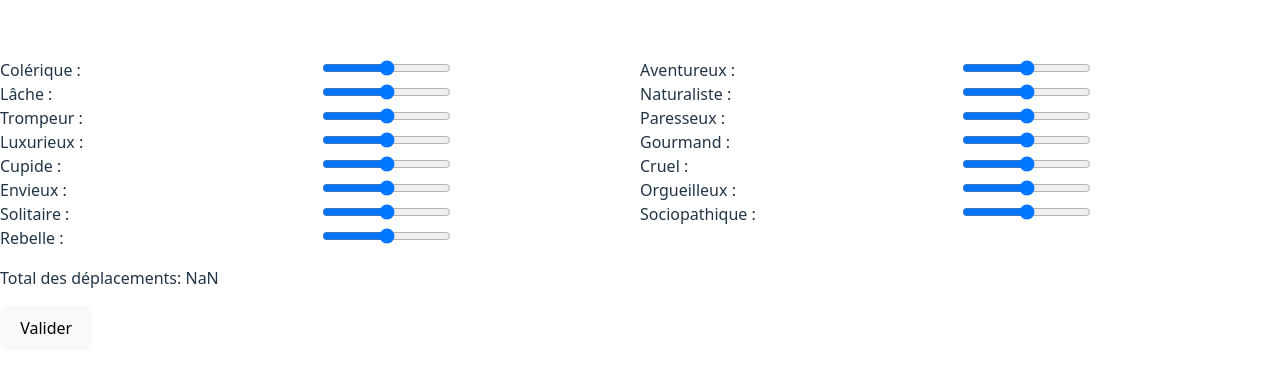
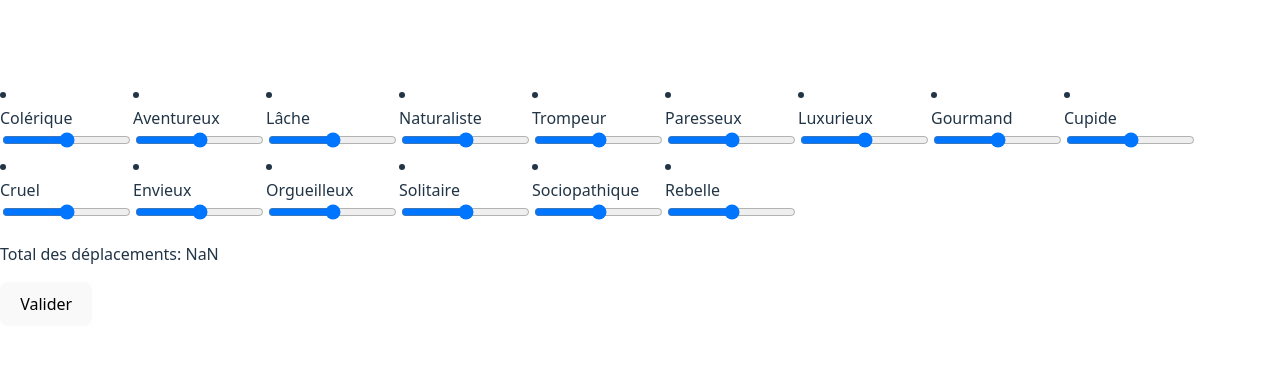
Before and after one commit to gabriellevy/destin-extremis-react, a React (Create React App) app: page /choix-coterie in a window 1280 px wide. Shown: the part 196-568 px from the top of the page. Built offline with nearby package versions, Linux system fonts and the light colour scheme; what @mistralai/mistralai would draw is missing.

Commit message:
calcul de coterie favorite

```diff
--- a/src/ChoixDeCoterie/ChoixDeCoterie.tsx
+++ b/src/ChoixDeCoterie/ChoixDeCoterie.tsx
@@ -1,7 +1,8 @@
-import React from 'react';
+import React, {useState} from 'react';
 import {FieldErrorsImpl, useForm} from 'react-hook-form';
 import {TypeMauvais} from "../types/BonMauvais";
 import SelectionTraits from "./SelectionTraits";
+import Resultat from "./Resultat";
 
 type FormData = {
     [key in TypeMauvais]: number;
@@ -12,7 +13,7 @@ const defaultValues: FormData = Object.keys(TypeMauvais).reduce((acc, key) => {
     return acc;
 }, {} as FormData);
 
-enum PhaseDeChoix {
+export enum PhaseDeChoix {
     selection_traits,
     selection_competences,
     resultat
@@ -22,15 +23,26 @@ const ChoixDeCoterie : React.FC = () => {
     const { register, handleSubmit, watch, formState: { errors } } = useForm<FormData>({
         defaultValues: defaultValues
     });
+    const [phaseDeChoix, setPhaseDeChoix] = useState<PhaseDeChoix>(PhaseDeChoix.selection_traits);
 
-    return (
-        <SelectionTraits
-            register={register}
-            handleSubmit={handleSubmit}
-            errors={errors as FieldErrorsImpl<FormData>}
-            watch={watch}
-        />
-    );
+    return (<>
+            {
+                phaseDeChoix === PhaseDeChoix.selection_traits &&
+                    (<SelectionTraits
+                        register={register}
+                        handleSubmit={handleSubmit}
+                        errors={errors as FieldErrorsImpl<FormData>}
+                        watch={watch}
+                        setPhaseDeChoix={setPhaseDeChoix}
+                    />)
+            }
+            {
+                phaseDeChoix === PhaseDeChoix.resultat &&
+                (<Resultat
+                    watch={watch}
+                />)
+            }
+    </>);
 };
 
 export default ChoixDeCoterie
--- /dev/null
+++ b/src/ChoixDeCoterie/Resultat.tsx
@@ -0,0 +1,53 @@
+import React from 'react';
+import {UseFormWatch} from 'react-hook-form';
+import {getViceOppose, TypeMauvais} from "../types/BonMauvais";
+import {Coterie} from "../types/Coterie";
+import {affiniteViceVertuCoterie} from "../donnees/coteries/affiniteViceVertu";
+
+type FormData = {
+    [key in TypeMauvais]: number;
+};
+
+type ResultatProps = {
+    watch: UseFormWatch<FormData>;
+};
+
+const Resultat: React.FC<ResultatProps> = ({ watch }) => {
+    // Exemple d'utilisation de `watch` pour accéder aux valeurs actuelles du formulaire
+    const values = watch();
+
+    const resParCoterie = new Map<Coterie, number>();
+    Object.values(Coterie).forEach((coterie: Coterie) => {
+        let res = 0;
+
+        affiniteViceVertuCoterie[coterie].forEach(valBon => {
+            const mauvais: TypeMauvais = getViceOppose(valBon.typeBon);
+            const valMauvaisPerso = values[mauvais];
+            if (Math.abs(valMauvaisPerso) !== 0) {
+                // alors ça vaut le coup de compter :
+                const valeurCoterie = valBon.valBon;
+                const amplitudeCombinee = valeurCoterie - valMauvaisPerso;
+                res += Math.abs(amplitudeCombinee) * 5;
+            }
+        })
+
+        resParCoterie.set(coterie, res);
+    });
+
+    return (
+        <>
+            <h2>Résultat : </h2>
+            {
+                Array.from(resParCoterie.entries()).map(([coterie, total], index) => {
+                    return (
+                        <li key={index}>
+                            {coterie} : {total}
+                        </li>
+                    )
+                })
+            }
+        </>
+    );
+};
+
+export default Resultat
--- a/src/ChoixDeCoterie/SelectionTraits.tsx
+++ b/src/ChoixDeCoterie/SelectionTraits.tsx
@@ -1,7 +1,8 @@
-import React from 'react';
+import React, {Dispatch, SetStateAction} from 'react';
 import {FieldErrorsImpl, UseFormHandleSubmit, UseFormRegister, UseFormWatch} from 'react-hook-form';
 import {Grid2} from "@mui/material";
 import {TypeMauvais} from "../types/BonMauvais";
+import {PhaseDeChoix} from "./ChoixDeCoterie";
 
 type FormData = {
     [key in TypeMauvais]: number;
@@ -12,29 +13,27 @@ type SelectionTraitsProps = {
     errors: FieldErrorsImpl<FormData>;
     watch: UseFormWatch<FormData>;
     handleSubmit: UseFormHandleSubmit<FormData>;
+    setPhaseDeChoix: Dispatch<SetStateAction<PhaseDeChoix>>;
 };
 
-const SelectionTraits: React.FC<SelectionTraitsProps> = ({ register, errors, watch, handleSubmit }) => {
-    // Exemple d'utilisation de `watch` pour accéder aux valeurs actuelles du formulaire
-    // const values = watch();
+const SelectionTraits: React.FC<SelectionTraitsProps> = ({ register, errors, watch, handleSubmit, setPhaseDeChoix }) => {
 
     const idsSliders: string[] = Object.values(TypeMauvais);
     const sliders = watch(Object.values(TypeMauvais) as Array<TypeMauvais>);
 
     const total = sliders.reduce((sum, value) => sum + Math.abs(value), 0);
 
-    const onSubmit = (data: FormData) => {
-        console.log(data);
-        // Rediriger vers un composant de résultat ou faire autre chose avec les données
+    const onSubmit = (_data: FormData) => {
+        setPhaseDeChoix(PhaseDeChoix.resultat);
     };
 
     return (
         <form onSubmit={handleSubmit(onSubmit)}>
             <Grid2 container spacing={0} sx={{ mb: 2 }} columns={12}>
                 {idsSliders.map((idSlider: string, indexSliderAffiche: number) => (
-                    <>
+                    <li key={indexSliderAffiche}>
                         <Grid2 size={3}>
-                            {idSlider} :
+                            {idSlider}
                         </Grid2>
                         <Grid2 size={3}>
                             <input
@@ -52,7 +51,7 @@ const SelectionTraits: React.FC<SelectionTraitsProps> = ({ register, errors, wat
                             />
                             {errors[idSlider as TypeMauvais] && <p>{errors[idSlider as TypeMauvais]?.message}</p>}
                         </Grid2>
-                    </>
+                    </li>
                 ))}
             </Grid2>
             <p>Total des déplacements: {total}</p>
```
